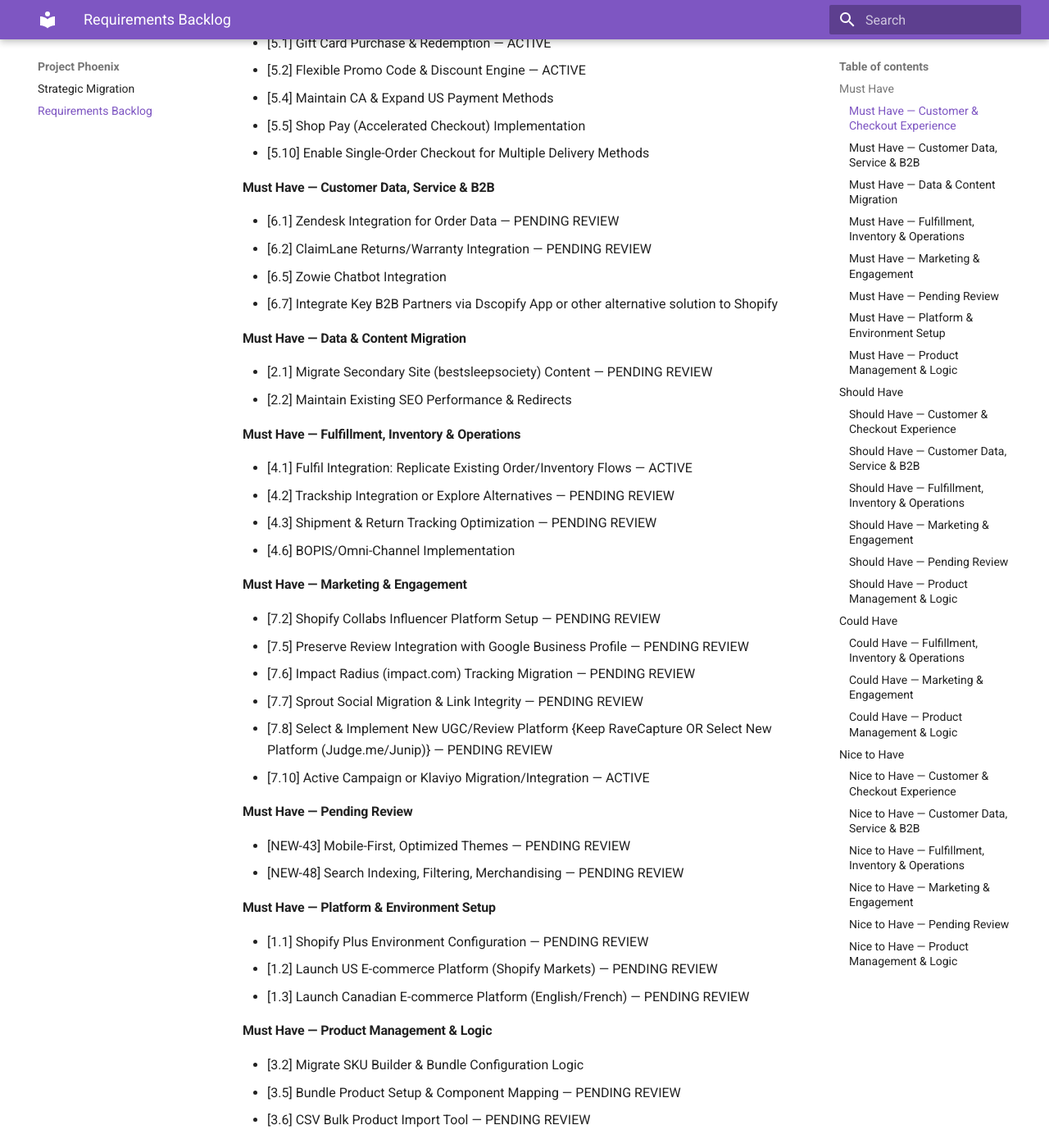
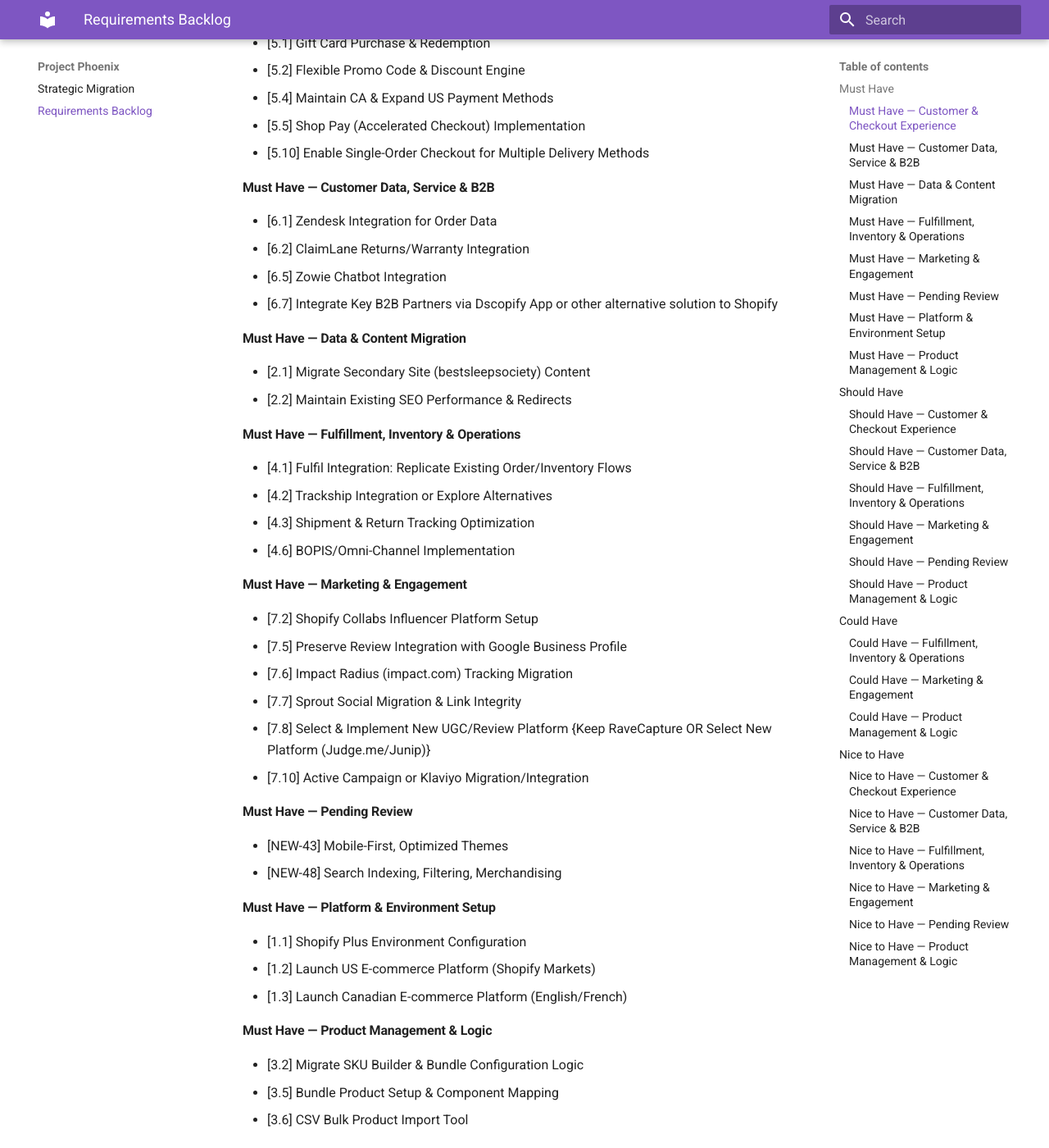
Before and after one commit to charanbobby/Shopify2026, an MkDocs documentation site: the page built from docs/requirements-backlog.md, in a window 1280 px wide and 1400 px high, scrolled down 333 px. Shown: the whole window at 82% size. Built offline with MkDocs 1.6.1 and Material for MkDocs 9.7.7, drawn with Linux system fonts in a browser that asks for light colours; some of the changed text lies outside the part shown.

Commit message:
Remove status suffixes from requirements backlog items
Co-Authored-By: Claude Sonnet 4.6 <noreply@anthropic.com>

```diff
--- a/docs/requirements-backlog.md
+++ b/docs/requirements-backlog.md
@@ -6,56 +6,56 @@ Source: Shopify_requirements_worksheet v4.xlsx — Requirements sheet
 
 #### Must Have — Customer & Checkout Experience
 
-- [5.1] Gift Card Purchase & Redemption — ACTIVE
-- [5.2] Flexible Promo Code & Discount Engine — ACTIVE
+- [5.1] Gift Card Purchase & Redemption
+- [5.2] Flexible Promo Code & Discount Engine
 - [5.4] Maintain CA & Expand US Payment Methods
 - [5.5] Shop Pay (Accelerated Checkout) Implementation
 - [5.10] Enable Single-Order Checkout for Multiple Delivery Methods
 
 #### Must Have — Customer Data, Service & B2B
 
-- [6.1] Zendesk Integration for Order Data — PENDING REVIEW
-- [6.2] ClaimLane Returns/Warranty Integration — PENDING REVIEW
+- [6.1] Zendesk Integration for Order Data
+- [6.2] ClaimLane Returns/Warranty Integration
 - [6.5] Zowie Chatbot Integration
 - [6.7] Integrate Key B2B Partners via Dscopify App or other alternative solution to Shopify
 
 #### Must Have — Data & Content Migration
 
-- [2.1] Migrate Secondary Site (bestsleepsociety) Content — PENDING REVIEW
+- [2.1] Migrate Secondary Site (bestsleepsociety) Content
 - [2.2] Maintain Existing SEO Performance & Redirects
 
 #### Must Have — Fulfillment, Inventory & Operations
 
-- [4.1] Fulfil Integration: Replicate Existing Order/Inventory Flows — ACTIVE
-- [4.2] Trackship Integration or Explore Alternatives — PENDING REVIEW
-- [4.3] Shipment & Return Tracking Optimization — PENDING REVIEW
+- [4.1] Fulfil Integration: Replicate Existing Order/Inventory Flows
+- [4.2] Trackship Integration or Explore Alternatives
+- [4.3] Shipment & Return Tracking Optimization
 - [4.6] BOPIS/Omni-Channel Implementation
 
 #### Must Have — Marketing & Engagement
 
-- [7.2] Shopify Collabs Influencer Platform Setup — PENDING REVIEW
-- [7.5] Preserve Review Integration with Google Business Profile — PENDING REVIEW
-- [7.6] Impact Radius (impact.com) Tracking Migration — PENDING REVIEW
-- [7.7] Sprout Social Migration & Link Integrity — PENDING REVIEW
-- [7.8] Select & Implement New UGC/Review Platform {Keep RaveCapture OR Select New Platform (Judge.me/Junip)} — PENDING REVIEW
-- [7.10] Active Campaign or Klaviyo Migration/Integration — ACTIVE
+- [7.2] Shopify Collabs Influencer Platform Setup
+- [7.5] Preserve Review Integration with Google Business Profile
+- [7.6] Impact Radius (impact.com) Tracking Migration
+- [7.7] Sprout Social Migration & Link Integrity
+- [7.8] Select & Implement New UGC/Review Platform {Keep RaveCapture OR Select New Platform (Judge.me/Junip)}
+- [7.10] Active Campaign or Klaviyo Migration/Integration
 
 #### Must Have — Pending Review
 
-- [NEW-43] Mobile-First, Optimized Themes — PENDING REVIEW
-- [NEW-48] Search Indexing, Filtering, Merchandising — PENDING REVIEW
+- [NEW-43] Mobile-First, Optimized Themes
+- [NEW-48] Search Indexing, Filtering, Merchandising
 
 #### Must Have — Platform & Environment Setup
 
-- [1.1] Shopify Plus Environment Configuration — PENDING REVIEW
-- [1.2] Launch US E-commerce Platform (Shopify Markets) — PENDING REVIEW
-- [1.3] Launch Canadian E-commerce Platform (English/French) — PENDING REVIEW
+- [1.1] Shopify Plus Environment Configuration
+- [1.2] Launch US E-commerce Platform (Shopify Markets)
+- [1.3] Launch Canadian E-commerce Platform (English/French)
 
 #### Must Have — Product Management & Logic
 
 - [3.2] Migrate SKU Builder & Bundle Configuration Logic
-- [3.5] Bundle Product Setup & Component Mapping — PENDING REVIEW
-- [3.6] CSV Bulk Product Import Tool — PENDING REVIEW
+- [3.5] Bundle Product Setup & Component Mapping
+- [3.6] CSV Bulk Product Import Tool
 
 ---
 
@@ -71,26 +71,26 @@ Source: Shopify_requirements_worksheet v4.xlsx — Requirements sheet
 
 #### Should Have — Fulfillment, Inventory & Operations
 
-- [4.4] Configure Safety Stock Threshold per SKU — PENDING REVIEW
+- [4.4] Configure Safety Stock Threshold per SKU
 - [4.5] Define Priority Scores for Shared Child SKUs
 - [4.7] Implement Retail Min/Max Replenishment Logic
 
 #### Should Have — Marketing & Engagement
 
-- [7.3] MyRegistry Integration — PENDING REVIEW
-- [7.4] Loyalty & Rewards Program Implementation — PENDING REVIEW
+- [7.3] MyRegistry Integration
+- [7.4] Loyalty & Rewards Program Implementation
 
 #### Should Have — Pending Review
 
-- [NEW-44] Checkout Extensibility (Customization): This allows secure, custom modifications to the checkout flow (e.g., adding upsells, gift wrapping, or B2B fields) to prevent cart abandonment and boost Average Order Value (AOV) — PENDING REVIEW
-- [NEW-45] A/B Testing Capabilities — PENDING REVIEW
-- [NEW-49] Upsell widget — PENDING REVIEW
-- [NEW-51] Store Location app — PENDING REVIEW
-- [NEW-54] Post purchase/on-site experience surveys — PENDING REVIEW
+- [NEW-44] Checkout Extensibility (Customization): This allows secure, custom modifications to the checkout flow (e.g., adding upsells, gift wrapping, or B2B fields) to prevent cart abandonment and boost Average Order Value (AOV)
+- [NEW-45] A/B Testing Capabilities
+- [NEW-49] Upsell widget
+- [NEW-51] Store Location app
+- [NEW-54] Post purchase/on-site experience surveys
 
 #### Should Have — Product Management & Logic
 
-- [3.3] Clean Up & Inactivate Legacy Casper SKUs — PENDING REVIEW
+- [3.3] Clean Up & Inactivate Legacy Casper SKUs
 
 ---
 
@@ -106,11 +106,11 @@ Source: Shopify_requirements_worksheet v4.xlsx — Requirements sheet
 #### Could Have — Marketing & Engagement
 
 - [7.1] Shop App Sales Channel Integration
-- [7.11] Enable & Validate Social Sales Channels (TikTok/FB/IG) — PENDING REVIEW
+- [7.11] Enable & Validate Social Sales Channels (TikTok/FB/IG)
 
 #### Could Have — Product Management & Logic
 
-- [3.4] Flag/Error for Duplicate UPCs — NEEDS DISCUSSION
+- [3.4] Flag/Error for Duplicate UPCs
 
 ---
 
@@ -120,12 +120,12 @@ Source: Shopify_requirements_worksheet v4.xlsx — Requirements sheet
 
 - [5.3] Enable Price-Hidden Digital Gift Receipt
 - [5.6] Centralized Order Cancellation across ERPs
-- [5.7] Planet App Carbon Neutral Shipping — PENDING REVIEW
+- [5.7] Planet App Carbon Neutral Shipping
 - [5.8] Self-Service Content Editing from Figma Assets
 
 #### Nice to Have — Customer Data, Service & B2B
 
-- [6.3] CDP: Ingest and Unify Core Customer Data — PENDING REVIEW
+- [6.3] CDP: Ingest and Unify Core Customer Data
 - [6.4] CRM: Establish and Utilize the Single Customer View (SCV)
 
 #### Nice to Have — Fulfillment, Inventory & Operations
@@ -134,18 +134,18 @@ Source: Shopify_requirements_worksheet v4.xlsx — Requirements sheet
 
 #### Nice to Have — Marketing & Engagement
 
-- [7.9] "Shop the Look" Lookbook Implementation — PENDING REVIEW
+- [7.9] "Shop the Look" Lookbook Implementation
 
 #### Nice to Have — Pending Review
 
-- [NEW-46] Translation App — PENDING REVIEW
-- [NEW-52] Donation App — PENDING REVIEW
-- [NEW-53] Quizzes — PENDING REVIEW
-- [NEW-55] Contests — PENDING REVIEW
-- [NEW-56] Import and Export app — PENDING REVIEW
-- [NEW-57] Wishlist feature — PENDING REVIEW
+- [NEW-46] Translation App
+- [NEW-52] Donation App
+- [NEW-53] Quizzes
+- [NEW-55] Contests
+- [NEW-56] Import and Export app
+- [NEW-57] Wishlist feature
 
 #### Nice to Have — Product Management & Logic
 
-- [3.7] Implement Centralized PIM for Product Data Management, Localization, and Audit Tracking — PENDING REVIEW
-- [3.8] Certified Preowned Mattress (CPM) Go-to-Market Strategy & Product Listing — PENDING BUSINESS DECISION
+- [3.7] Implement Centralized PIM for Product Data Management, Localization, and Audit Tracking
+- [3.8] Certified Preowned Mattress (CPM) Go-to-Market Strategy & Product Listing
```
